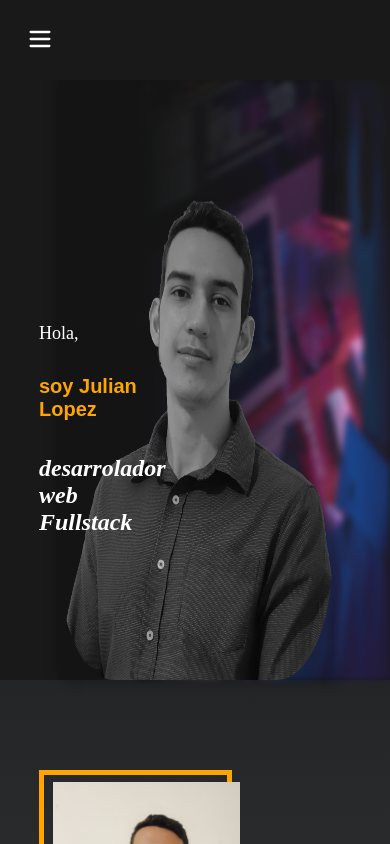
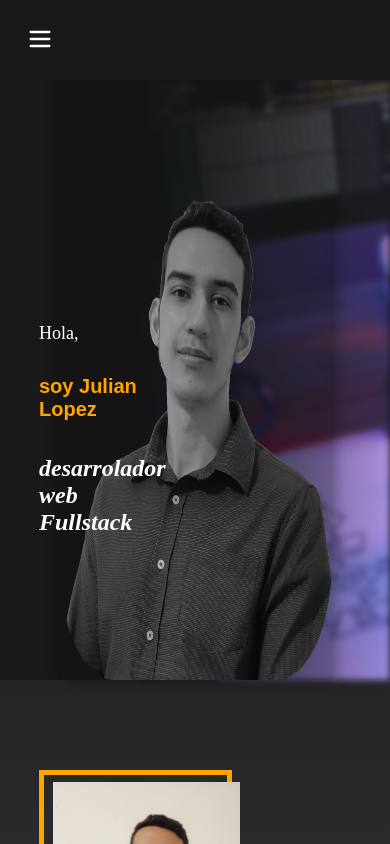
Before and after one commit to Julian-Lop/portfolio, a React (Create React App) app: page / in a window 390 px wide. Shown: the top 844 px of the page. Built offline with nearby package versions, Linux system fonts and the light colour scheme.

Commit message:
deploy con detalles css

```diff
--- a/src/css/styles.css
+++ b/src/css/styles.css
@@ -198,6 +198,7 @@ header {
   background-size: 100% 100%;
   filter: blur(3px);
   background-image: url('../images/code.jpg');
+  background-size: cover;
 }
 .sectionIntro .code .filtro {
   width: 100%;
@@ -218,6 +219,7 @@ header {
   }
   .sectionIntro .code {
     height: calc(100% - 668px);
+    background-size: cover;
   }
 }
 @media screen and (max-width: 800px) {
@@ -234,6 +236,7 @@ header {
   }
   .sectionIntro .code {
     height: calc(100% - 326px);
+    background-size: cover;
   }
 }
 @media screen and (max-width: 560px) {
@@ -254,12 +257,14 @@ header {
   }
   .sectionIntro .code {
     height: calc(100% - 265px);
+    background-size: cover;
   }
 }
 @media screen and (max-width: 420px) {
   .sectionIntro .code {
     position: relative;
     height: calc(100%);
+    background-size: cover;
   }
   .sectionIntro .perfil {
     margin-top: 0;
--- a/src/less/sectionIntro.less
+++ b/src/less/sectionIntro.less
@@ -51,6 +51,7 @@
         background-size: 100% 100%;
         filter: blur(3px);
         background-image: url('../images/code.jpg');
+        background-size: cover;
         .filtro{
             width: 100%;
             height: 100%;
@@ -74,6 +75,7 @@
         }
         .code{
             height: calc(100% - 668px);
+            background-size: cover;
         }
     }
 }
@@ -93,6 +95,7 @@
         }
         .code{
             height: calc(100% - 326px);
+            background-size: cover;
         }
     }
 }
@@ -115,6 +118,7 @@
         }
         .code{
             height: calc(100% - 265px);
+            background-size: cover;
         }
     }
 }
@@ -124,6 +128,7 @@
         .code{
             position: relative;
             height: calc(100%);
+            background-size: cover;
         }
         .perfil{
             margin-top: 0;
```
